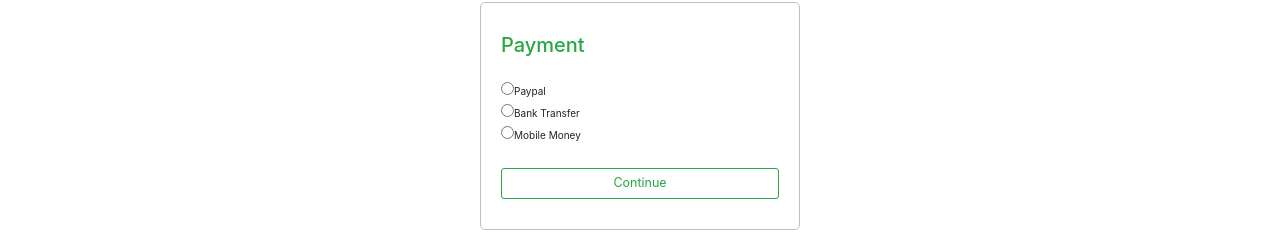
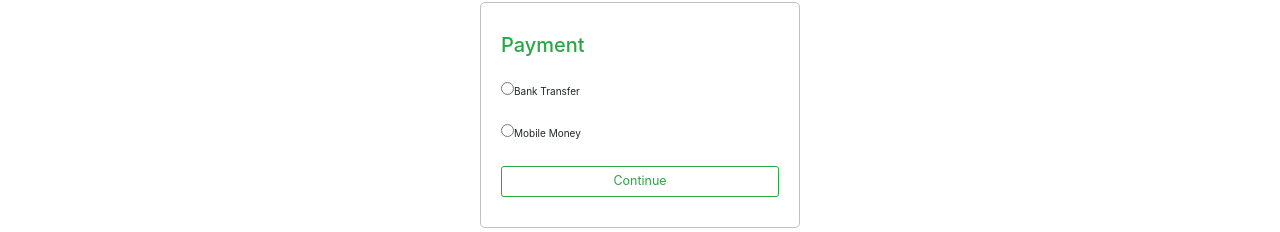
Before and after one commit to takemdarlington/africafoodmarket, a React (Create React App) app in the folder frontend/: page /payment in a window 1280 px wide. Shown: the part 154-386 px from the top of the page. Built offline with nearby package versions, Linux system fonts and the light colour scheme.

Commit message:
a few changes

```diff
--- a/frontend/src/screens/PaymentScreen.js
+++ b/frontend/src/screens/PaymentScreen.js
@@ -26,7 +26,7 @@ function PaymentScreen(props) {
             </li>
 
             <li>
-              <div>
+              {/* <div>
                 <input
                   type="radio"
                   name="paymentMethod"
@@ -35,26 +35,28 @@ function PaymentScreen(props) {
                   onChange={(e) => setPaymentMethod(e.target.value)}
                 ></input>
                 <label for="paymentMethod">Paypal</label>
-              </div>
+              </div> */}
               <div>
                 <input
                   type="radio"
                   name="paymentMethod"
-                  id="paymentMethod"
-                  value="paypal"
+                  id="banktransfer"
+                  value="banktransfer"
                   onChange={(e) => setPaymentMethod(e.target.value)}
                 ></input>
-                <label for="paymentMethod">Bank Transfer</label>
+                <label for="banktransfer">Bank Transfer</label>
               </div>
+              </li>
+              <li>
               <div>
                 <input
                   type="radio"
                   name="paymentMethod"
-                  id="paymentMethod"
-                  value="paypal"
+                  id="mobilemoney"
+                  value="mobilemoney"
                   onChange={(e) => setPaymentMethod(e.target.value)}
                 ></input>
-                <label for="paymentMethod">Mobile Money</label>
+                <label for="mobilemoney">Mobile Money</label>
               </div>
             </li>
 
```
